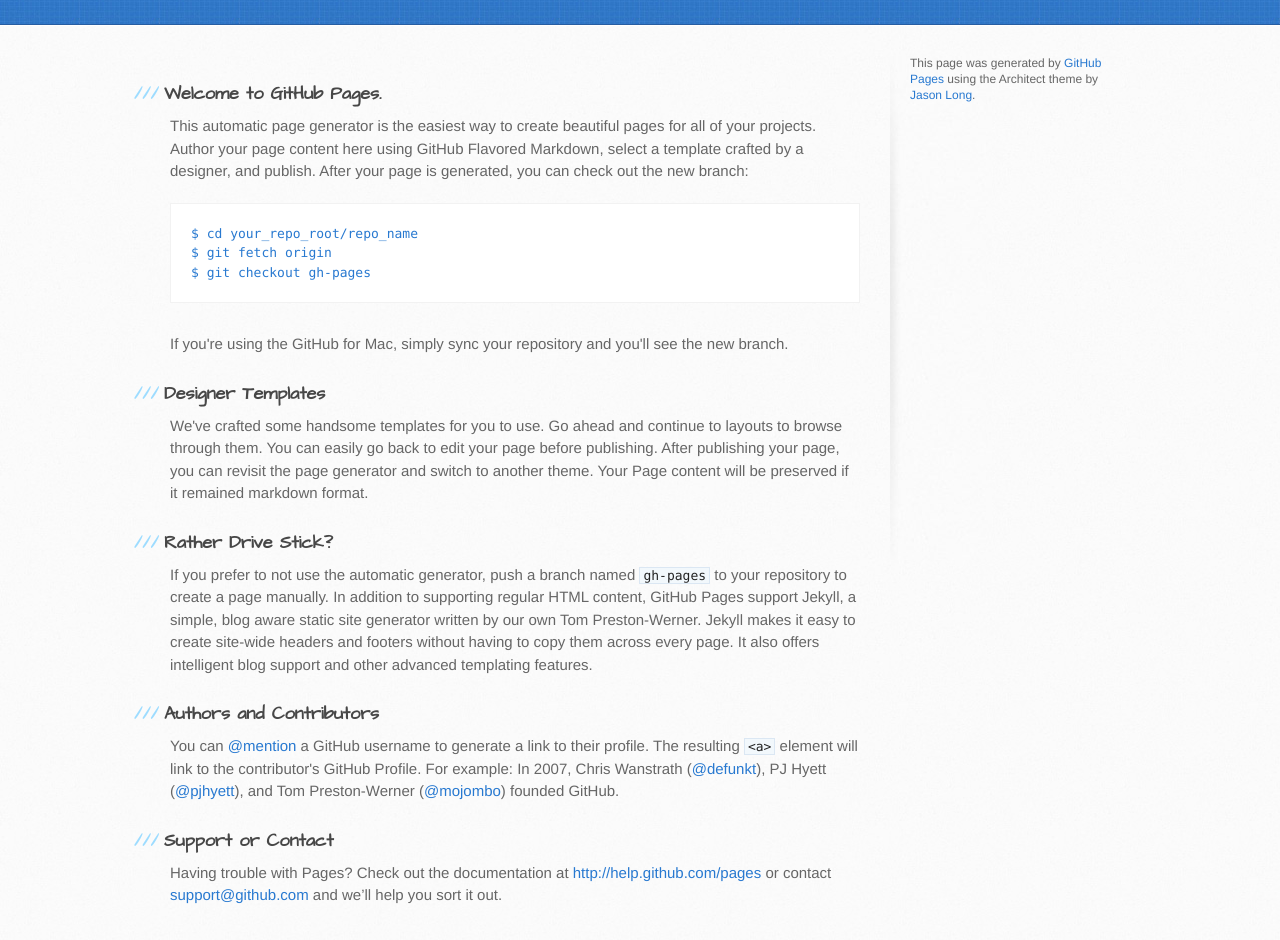
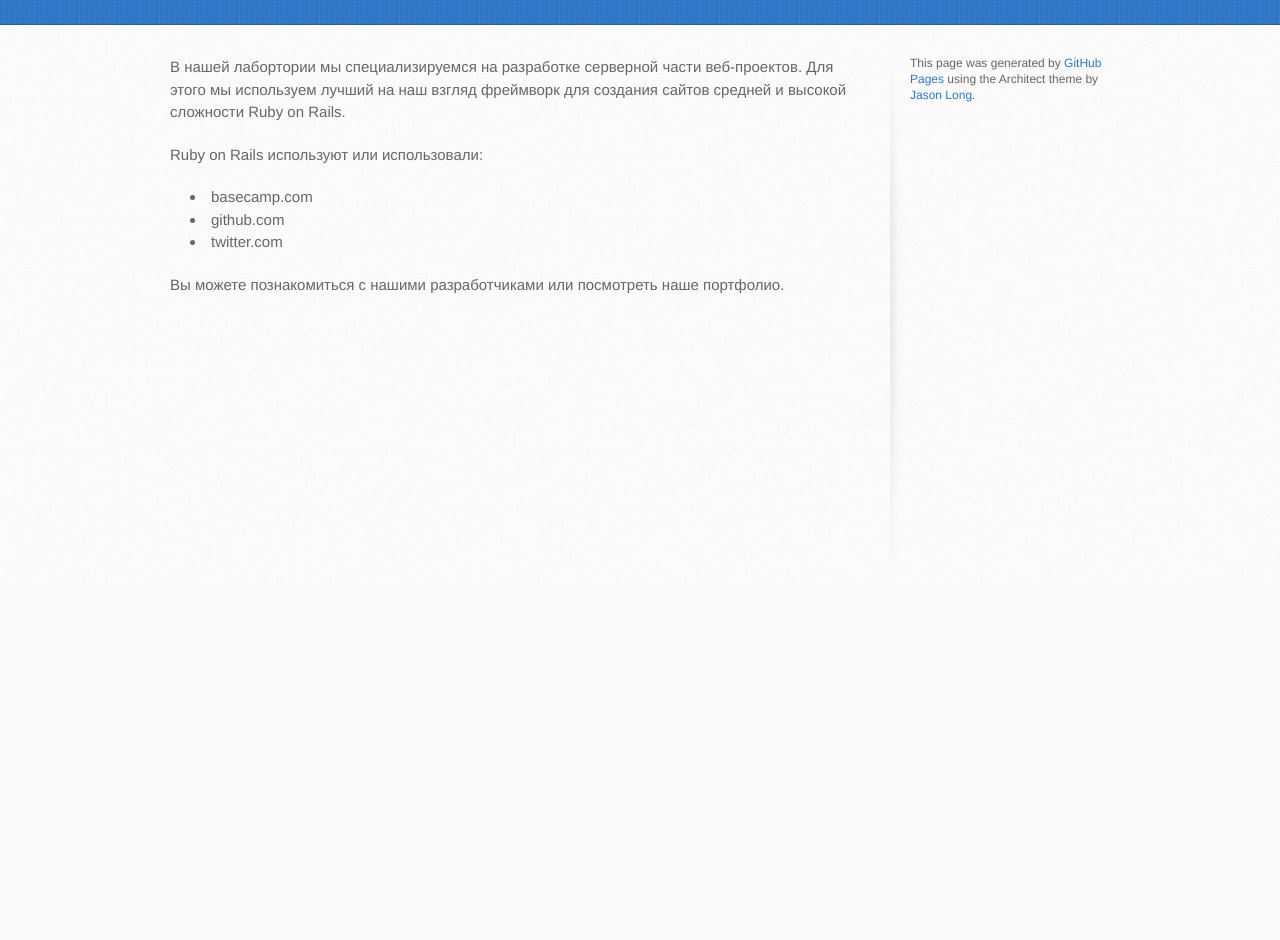
Before and after one commit to labwp/labwp.github.com, a plain HTML site: page index.html in a window 1280 px wide. Shown: the part 214-1154 px from the top of the page. After the commit the page ends 800 px from the top, so only its background shows below. Drawn offline with Linux system fonts and the light colour scheme.

Commit message:
Replace master branch with page content via GitHub

```diff
--- a/index.html
+++ b/index.html
@@ -13,13 +13,13 @@
     <script src="//html5shiv.googlecode.com/svn/trunk/html5.js"></script>
     <![endif]-->
 
-    <title>Лаборатория web проектов by labwp</title>
+    <title>Лаборатория web-проектов by labwp</title>
   </head>
 
   <body>
     <header>
       <div class="inner">
-        <h1>Лаборатория web проектов</h1>
+        <h1>Лаборатория web-проектов</h1>
         <h2></h2>
         <a href="https://github.com/labwp" class="button"><small>Follow me on</small>GitHub</a>
       </div>
@@ -28,32 +28,15 @@
     <div id="content-wrapper">
       <div class="inner clearfix">
         <section id="main-content">
-          <h3>Welcome to GitHub Pages.</h3>
+          <p>В нашей лабортории мы специализируемся на разработке серверной части веб-проектов. Для этого мы используем лучший на наш взгляд фреймворк для создания сайтов средней и высокой сложности Ruby on Rails.</p>
 
-<p>This automatic page generator is the easiest way to create beautiful pages for all of your projects. Author your page content here using GitHub Flavored Markdown, select a template crafted by a designer, and publish. After your page is generated, you can check out the new branch:</p>
+<p>Ruby on Rails используют или использовали:</p>
 
-<pre><code>$ cd your_repo_root/repo_name
-$ git fetch origin
-$ git checkout gh-pages
-</code></pre>
-
-<p>If you're using the GitHub for Mac, simply sync your repository and you'll see the new branch.</p>
-
-<h3>Designer Templates</h3>
-
-<p>We've crafted some handsome templates for you to use. Go ahead and continue to layouts to browse through them. You can easily go back to edit your page before publishing. After publishing your page, you can revisit the page generator and switch to another theme. Your Page content will be preserved if it remained markdown format.</p>
-
-<h3>Rather Drive Stick?</h3>
-
-<p>If you prefer to not use the automatic generator, push a branch named <code>gh-pages</code> to your repository to create a page manually. In addition to supporting regular HTML content, GitHub Pages support Jekyll, a simple, blog aware static site generator written by our own Tom Preston-Werner. Jekyll makes it easy to create site-wide headers and footers without having to copy them across every page. It also offers intelligent blog support and other advanced templating features.</p>
-
-<h3>Authors and Contributors</h3>
-
-<p>You can <a href="https://github.com/blog/821" class="user-mention">@mention</a> a GitHub username to generate a link to their profile. The resulting <code>&lt;a&gt;</code> element will link to the contributor's GitHub Profile. For example: In 2007, Chris Wanstrath (<a href="https://github.com/defunkt" class="user-mention">@defunkt</a>), PJ Hyett (<a href="https://github.com/pjhyett" class="user-mention">@pjhyett</a>), and Tom Preston-Werner (<a href="https://github.com/mojombo" class="user-mention">@mojombo</a>) founded GitHub.</p>
-
-<h3>Support or Contact</h3>
-
-<p>Having trouble with Pages? Check out the documentation at <a href="http://help.github.com/pages">http://help.github.com/pages</a> or contact <a href="mailto:support@github.com">support@github.com</a> and we’ll help you sort it out.</p>
+<ul>
+<li>basecamp.com </li>
+<li>github.com </li>
+<li>twitter.com</li>
+</ul><p>Вы можете познакомиться с нашими разработчиками или посмотреть наше портфолио.</p>
         </section>
 
         <aside id="sidebar">
```
Also changed, not shown: params.json (+1 -1 lines).
